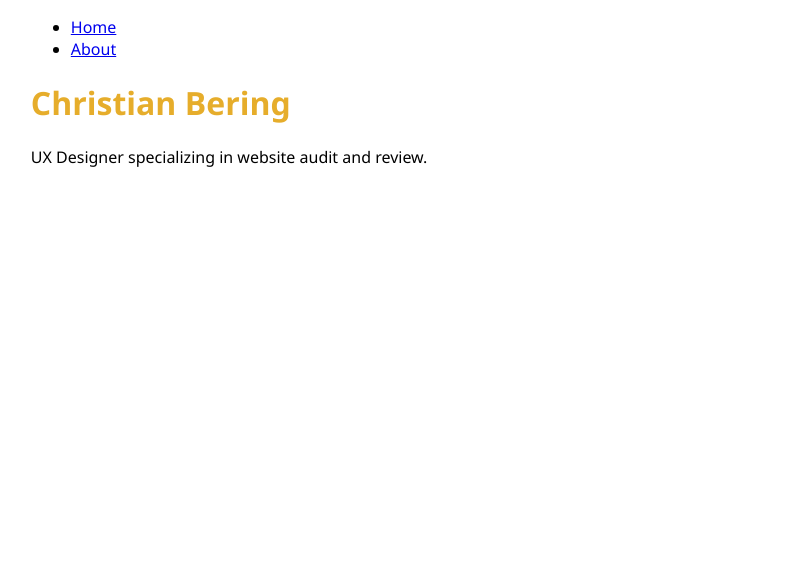
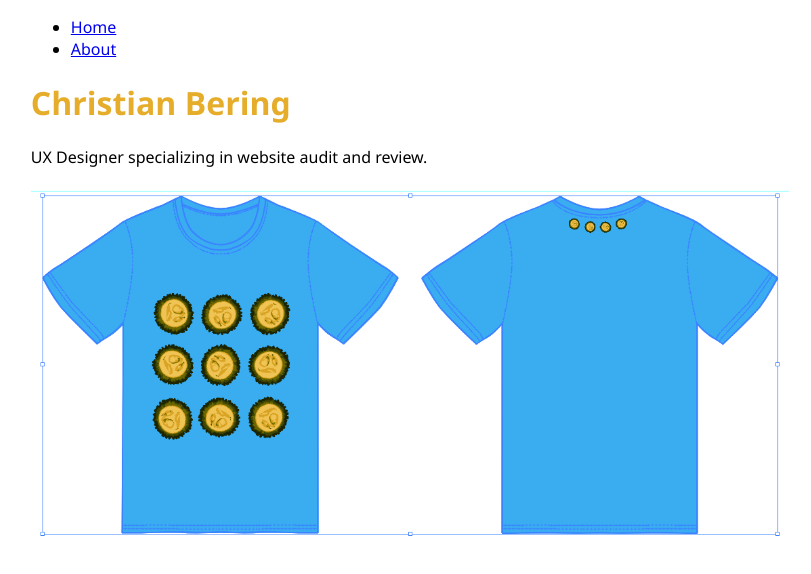
Before and after one commit to ChrisBDK74/Gatsby-folio, a Gatsby site: page / in a window 1280 px wide. Shown: the whole page, without its empty margins (230-1041 px from the left). Built offline with nearby package versions, Linux system fonts and the light colour scheme; Gatsby itself is replaced by a stand-in of ours.

Commit message:
Setup of image plugin

```diff
--- a/src/pages/index.js
+++ b/src/pages/index.js
@@ -1,5 +1,6 @@
 import * as React from "react";
 import Layout from "../components/layout";
+import { StaticImage } from "gatsby-plugin-image";
 
 
 
@@ -7,6 +8,10 @@
   return (
     <Layout pageTitle="Christian Bering">
       <p>UX Designer specializing in website audit and review.</p>
+      <StaticImage
+        alt="Clifford, a reddish-brown pitbull, posing on a couch and looking stoically at the camera"
+        src="../images/goya-tee1.png"
+      />
     </Layout>
   )
 }
```
Also changed, not shown: src/images/goya-tee1.png (added), 1 other file.
